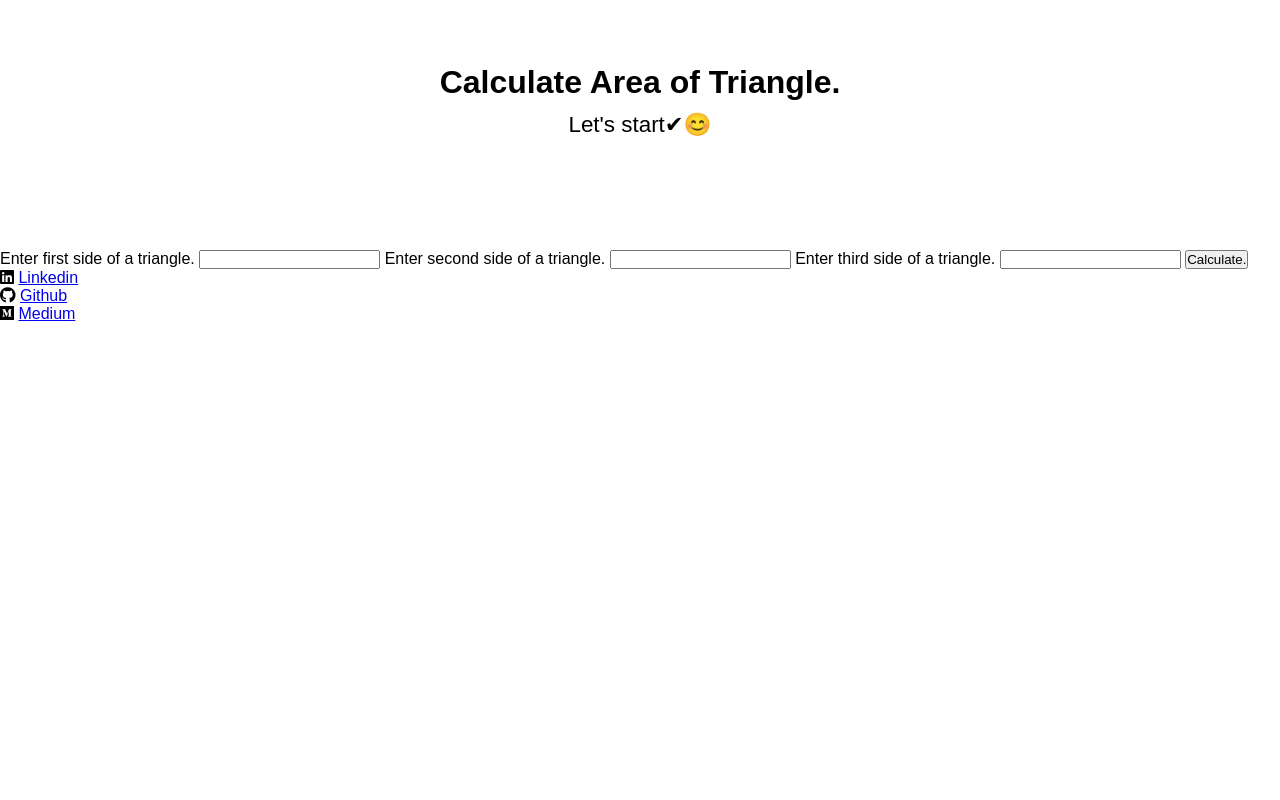
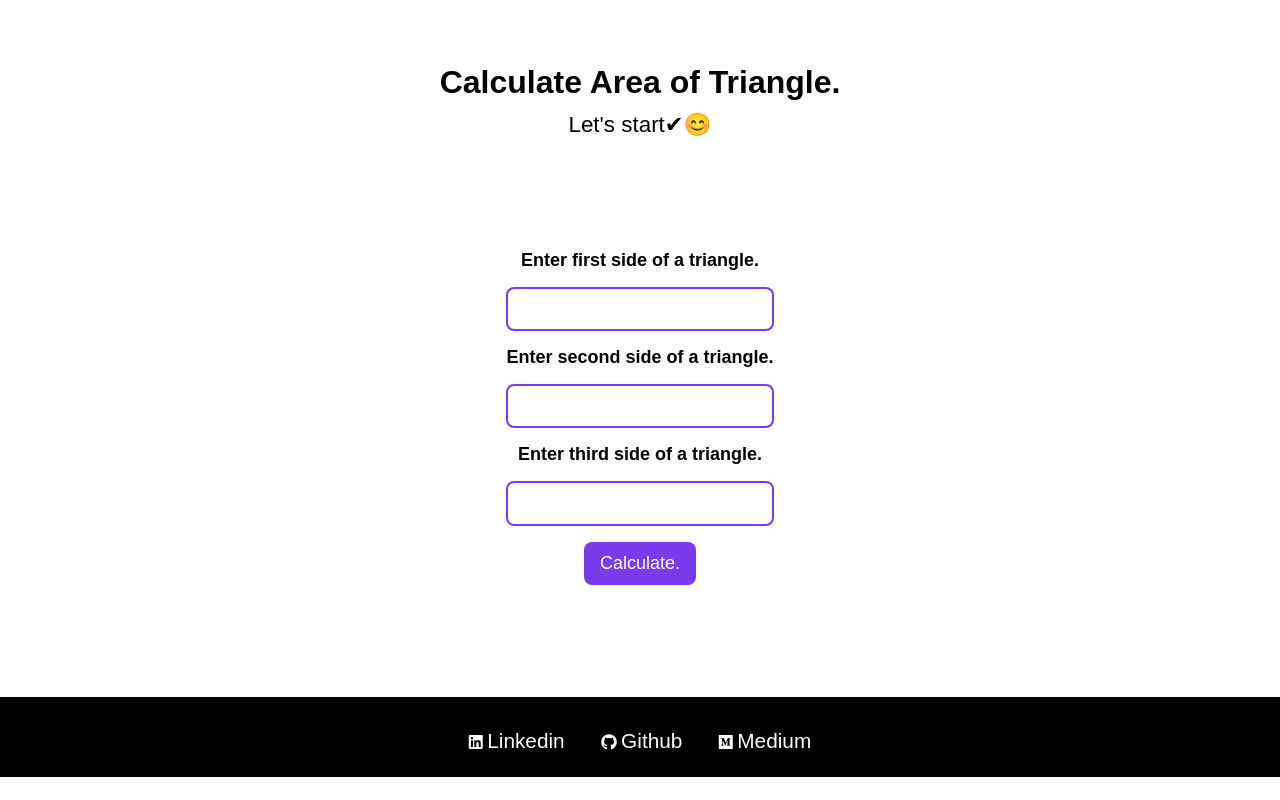
Before and after one commit to Raviikumar001/Fun_with_trianglesmark12, a plain HTML site: page areaOfTri.html in a window 1280 px wide. Drawn offline with Linux system fonts and the light colour scheme.

Commit message:
added code for area of triangle

```diff
--- a/areaOfTri.html
+++ b/areaOfTri.html
@@ -18,19 +18,18 @@
         </div>
 
         <div class="container">
-            <label class="">Enter first side of a triangle.</label>
-            <input class="" type="number">
-            <label class="">Enter second side of a triangle.</label>
-            <input class="" type="number">
-            <label class="">Enter third side of a triangle.</label>
-            <input class="" type="number">
-            <button id="">Calculate.</button>
+            <label class="label">Enter first side of a triangle.</label>
+            <input class="first-side" type="number">
+            <label class="label">Enter second side of a triangle.</label>
+            <input class="second-side" type="number">
+            <label class="label">Enter third side of a triangle.</label>
+            <input class="third-side" type="number">
+            <button id="calculate-area" type="submit">Calculate.</button>
         </div>
 
         <div class="output">
-            <p id="msg">
+            <p id="msg"> </p>
 
-            </p>
         </div>
 
         <footer class="main-footer">
@@ -48,5 +47,6 @@
                 </ul>
             </nav>
         </footer>
+        <script src="script/areaoftriangle.js"></script>
     </body>
 </html>
--- a/css/area.css
+++ b/css/area.css
@@ -20,3 +20,91 @@
     margin-top: 10px;
 
   }
+
+  .container{
+    margin: 4rem auto 7rem;
+    text-align: center;
+  }
+
+  .label{
+    display: block;
+    font-size: large;
+    font-weight: 600;
+  }
+
+  input{
+    display: block;
+    font-size: 14px;
+    outline: #fff;
+    padding: 0.6rem 1rem;
+    font-size: large;
+
+    text-align: center;
+    margin : 1rem auto;
+    border: 2px solid #7c3aed;
+    border-radius: 0.5rem;
+  }
+
+  button{
+    background: #7c3aed;
+    border: none;
+    color: #fff;
+    padding: 0.7rem 1rem;
+    border-radius: 0.5rem;
+    font-size: large;
+    cursor: pointer;
+    outline: #fff;
+    margin: 1rem auto;
+    display: block;
+ }
+
+ #msg{
+    text-align: center;
+    font-size: 1.4rem;
+    margin-top: 10px;
+
+
+ }
+
+
+
+ .navbare{
+
+    background: black;
+    padding: 32px;
+    margin-top: 50px;
+    height: 10vh;
+
+      left: 0;
+      top: 0;
+      bottom: 0;
+      width: 100%;
+
+      color: white;
+      text-align: center;
+
+   }
+
+
+   .main-footer__links{
+    list-style: none;
+    margin:0 auto;
+    padding: 0;
+    text-align: center;
+
+   }
+   .main-footer__link{
+   display:inline-block;
+   margin: 0 16px;
+   }
+
+   .main-footer__link a{
+    color: #fff;
+    font-size: 1.3rem;
+    text-decoration: none;
+   }
+
+   .main-footer__link a:hover,
+   .main-footer__link a:active {
+   color: #ccc;
+   }
--- a/script/areaoftriangle.js
+++ b/script/areaoftriangle.js
@@ -1,9 +1,9 @@
-const firstSide = document.querySelector("#first-side");
-const secondSide = document.querySelector("#second-side");
-const thirdSide = document.querySelector("#third-side");
+const firstSide = document.querySelector(".first-side");
+const secondSide = document.querySelector(".second-side");
+const thirdSide = document.querySelector(".third-side");
 const calculate = document.querySelector("#calculate-area");
-const output = document.querySelector("#output");
-
+const msg = document.querySelector("#msg");
+console.log("hi");
 function calculateArea(e) {
   e.preventDefault();
 
@@ -25,10 +25,10 @@ function calculateArea(e) {
         (semiPerimeter - secondSideValue) *
         (semiPerimeter - thirdSideValue)
     ).toFixed(4);
-    output.innerText = `Area of a triangle using heron's formula is ${result} units`;
+    msg.innerText = `Area of a triangle using heron's formula is ${result} units`;
   } else {
-    output.innerText = "Enter valid side lengths such that each side lengths";
+    msg.innerText = "Enter valid side lengths such that each side lengths";
   }
 }
 
-calculate.addEventListener("submit", calculateArea);
+calculate.addEventListener("click", calculateArea);
```
